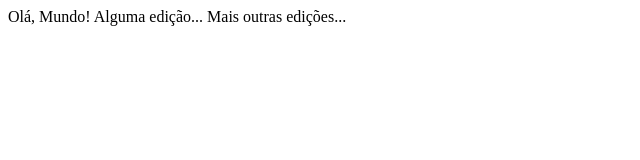
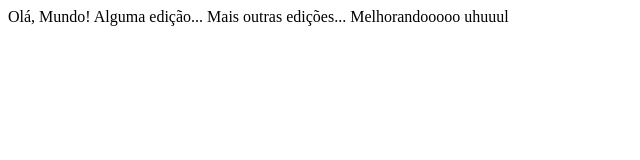
Before and after one commit to s4abr1na/AulaWebDesign, a plain HTML site: page index.html in a window 1280 px wide. Shown: the whole page, without its empty margins (0-640 px from the left). Drawn offline with Linux system fonts and the light colour scheme.

Commit message:
melhorias no visual

```diff
--- a/index.html
+++ b/index.html
@@ -11,5 +11,7 @@
 		Alguma edição...
 
 		Mais outras edições...
+
+		Melhorandooooo uhuuul
 	</body>
 </html>
```
